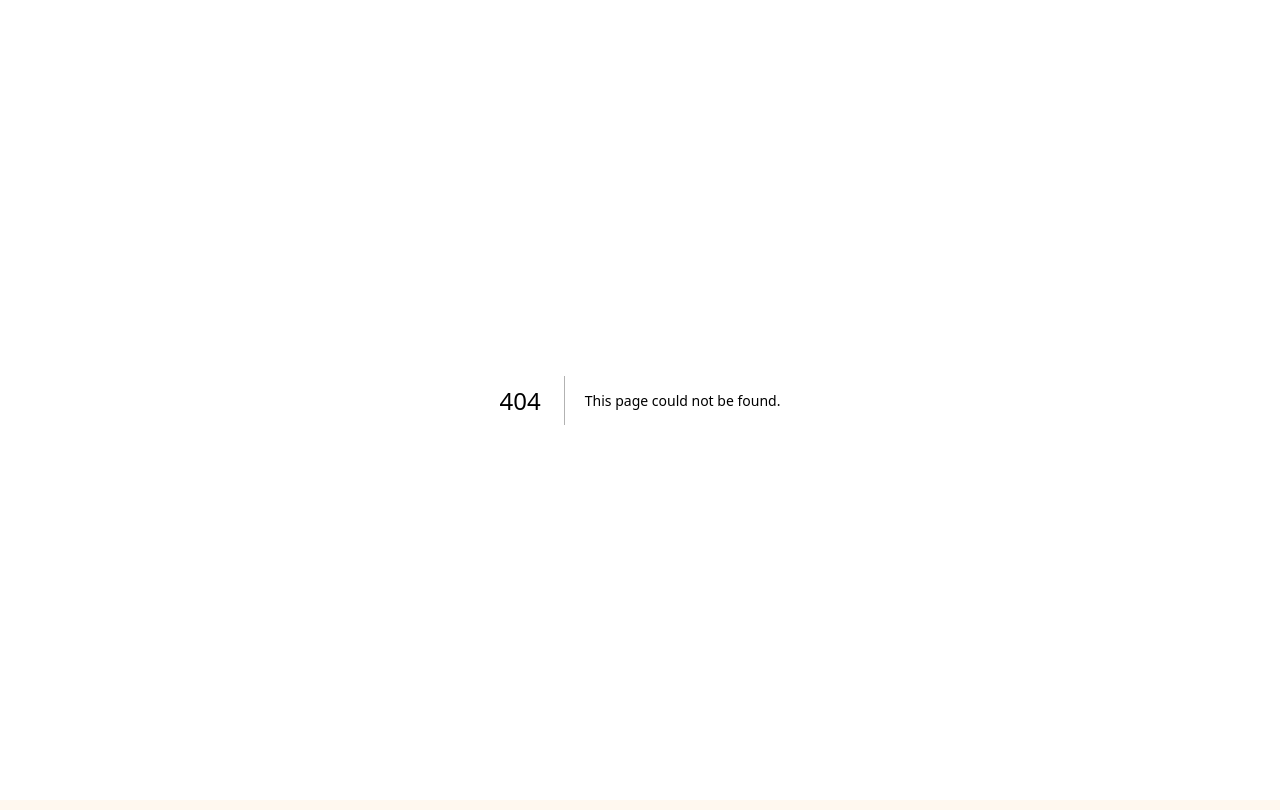
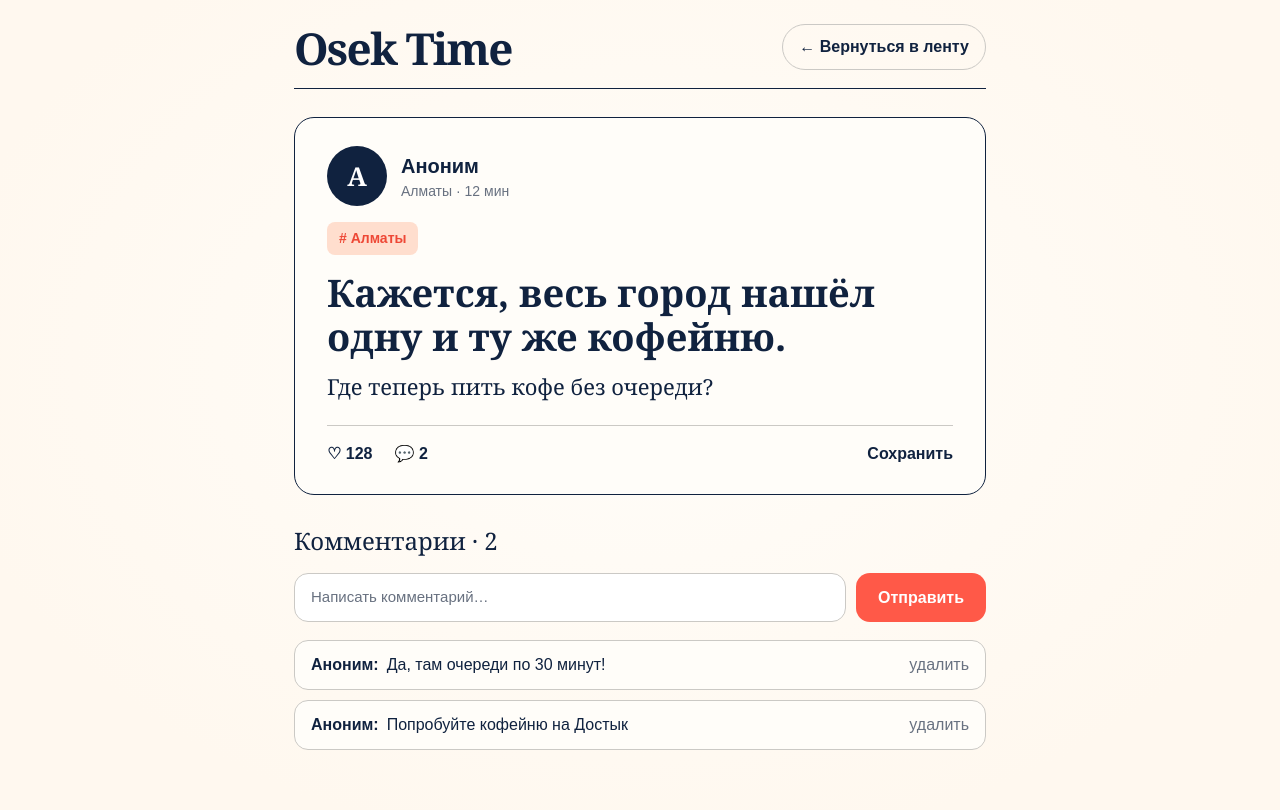
Before and after one commit to Mi11a-z/Osek-time, a Next.js app: page /post/1 in a window 1280 px wide. Before the commit this address had no page. Built offline with nearby package versions, Linux system fonts and the light colour scheme.

Commit message:
сделел так чтобы  у постов был отдельное окно когда на них нажимаешь нужна страница с адресом

```diff
--- a/src/app/globals.css
+++ b/src/app/globals.css
@@ -1323,3 +1323,6 @@ textarea::placeholder {
     animation: none;
   }
 }
+
+.post-card.is-clickable { cursor: pointer; transition: box-shadow 0.2s ease; }
+.post-card.is-clickable:hover { box-shadow: 0 6px 20px rgba(16, 34, 63, 0.12); }
--- a/src/app/page.tsx
+++ b/src/app/page.tsx
@@ -42,7 +42,7 @@ function PostAuthor({ named = false, city, minutes }: { named?: boolean; city: s
         <span className="author-name">{named ? "Айдана" : "Аноним"}</span>
         <span className="post-meta">{city}<span aria-hidden="true"> · </span>{minutes} мин</span>
       </div>
-      <button type="button" className="icon-button post-menu" aria-label="Действия с публикацией"><Icon name="more" /></button>
+      <button type="button" className="icon-button post-menu" aria-label="Действия с публикацией" onClick={(e) => e.stopPropagation()}><Icon name="more" /></button>
     </header>
   );
 }
@@ -79,7 +79,10 @@ function PostActions({
   };
 
   return (
-    <div style={{ display: "flex", flexDirection: "column", width: "100%" }}>
+    <div
+      style={{ display: "flex", flexDirection: "column", width: "100%" }}
+      onClick={(e) => e.stopPropagation()}
+    >
       <footer className={`post-actions${separated ? " post-actions-separated" : ""}`}>
         <button
           type="button"
@@ -176,6 +179,8 @@ export default function Home() {
   ];
 
   const cities = ["Все города", "Алматы", "Астана", "Шымкент"];
+
+  const openPost = (id: number) => router.push(`/post/${id}`);
 
   const handlePublish = () => {
     if (!postText.trim()) {
@@ -298,7 +303,7 @@ export default function Home() {
       </section>
 
       <section className="feed-grid" aria-label="Лента публикаций">
-        <article className="post-card featured-post">
+        <article className="post-card featured-post is-clickable" onClick={() => openPost(1)}>
           <PostAuthor city="Алматы" minutes={12} />
           <span className="city-tag"># Алматы</span>
           <blockquote className="featured-body">
@@ -308,11 +313,11 @@ export default function Home() {
               <p className="featured-question">Где теперь пить кофе без очереди?</p>
             </div>
           </blockquote>
-          <PostActions likes={128} separated />
+          <PostActions likes={128} initialComments={["Да, там очереди по 30 минут!", "Попробуйте кофейню на Достык"]} separated />
         </article>
 
         <div className="secondary-posts">
-          <article className="post-card photo-post">
+          <article className="post-card photo-post is-clickable" onClick={() => openPost(2)}>
             <PostAuthor named city="Алматы" minutes={28} />
             <span className="city-tag"># Алматы</span>
             <p className="post-copy">Вечерний Алматы — отдельный вид любви. Делитесь любимыми маршрутами для прогулок.</p>
@@ -326,7 +331,7 @@ export default function Home() {
             />
             <PostActions likes={86} />
           </article>
-          <article className="post-card short-post">
+          <article className="post-card short-post is-clickable" onClick={() => openPost(3)}>
             <PostAuthor city="Астана" minutes={45} />
             <span className="city-tag"># Астана</span>
             <p className="post-copy">Какой район вы бы выбрали для жизни и почему?</p>
@@ -337,8 +342,3 @@ export default function Home() {
     </main>
   );
 }
-<PostActions
-  likes={128}
-  initialComments={["Да, там очереди по 30 минут!", "Попробуйте кофейню на Достык"]}
-  separated
-/>
--- /dev/null
+++ b/src/app/post/[id]/page.tsx
@@ -0,0 +1,126 @@
+"use client";
+
+import { useState } from "react";
+import Image from "next/image";
+import Link from "next/link";
+import { useParams } from "next/navigation";
+import { posts, type Post } from "../../posts";
+import "./post.css";
+
+function PostView({ post }: { post: Post }) {
+  const [likes, setLikes] = useState(post.likes);
+  const [isLiked, setIsLiked] = useState(false);
+  const [isSaved, setIsSaved] = useState(false);
+  const [comments, setComments] = useState<string[]>(post.comments);
+  const [input, setInput] = useState("");
+
+  const handleLike = () => {
+    setIsLiked(!isLiked);
+    setLikes((prev) => (isLiked ? prev - 1 : prev + 1));
+  };
+
+  const handleAddComment = (e: React.FormEvent) => {
+    e.preventDefault();
+    if (!input.trim()) return;
+    setComments([...comments, input.trim()]);
+    setInput("");
+  };
+
+  const handleDelete = (index: number) => {
+    setComments(comments.filter((_, i) => i !== index));
+  };
+
+  return (
+    <main className="pd-shell">
+      <header className="pd-masthead">
+        <Link href="/" className="pd-wordmark">Osek Time</Link>
+        <Link href="/" className="pd-back">← Вернуться в ленту</Link>
+      </header>
+
+      <article className="pd-card">
+        <header className="pd-author">
+          {post.named ? (
+            <Image className="pd-avatar" src="/images/aidana-avatar.svg" alt="" width={60} height={60} />
+          ) : (
+            <span className="pd-avatar pd-avatar-anon">А</span>
+          )}
+          <div>
+            <span className="pd-name">{post.author}</span>
+            <span className="pd-meta">{post.city} · {post.minutes} мин</span>
+          </div>
+        </header>
+
+        <span className="pd-tag"># {post.city}</span>
+
+        <p className={post.question ? "pd-text pd-text-big" : "pd-text"}>{post.text}</p>
+        {post.question && <p className="pd-question">{post.question}</p>}
+
+        {post.image && (
+          <Image
+            className="pd-photo"
+            src={post.image}
+            alt={post.imageAlt ?? ""}
+            width={2172}
+            height={724}
+            sizes="(max-width: 800px) 100vw, 900px"
+          />
+        )}
+
+        <footer className="pd-actions">
+          <button type="button" onClick={handleLike} className={`pd-action ${isLiked ? "is-liked" : ""}`} aria-pressed={isLiked}>
+            {isLiked ? "♥" : "♡"} {likes}
+          </button>
+          <span className="pd-action-static">💬 {comments.length}</span>
+          <button type="button" onClick={() => setIsSaved(!isSaved)} className={`pd-action pd-save ${isSaved ? "is-saved" : ""}`} aria-pressed={isSaved}>
+            {isSaved ? "Сохранено" : "Сохранить"}
+          </button>
+        </footer>
+      </article>
+
+      <section className="pd-comments" aria-label="Комментарии">
+        <h2 className="pd-comments-title">Комментарии · {comments.length}</h2>
+
+        <form onSubmit={handleAddComment} className="pd-form">
+          <input
+            type="text"
+            value={input}
+            onChange={(e) => setInput(e.target.value)}
+            placeholder="Написать комментарий…"
+            aria-label="Текст комментария"
+          />
+          <button type="submit">Отправить</button>
+        </form>
+
+        {comments.length === 0 ? (
+          <p className="pd-empty">Пока нет комментариев. Напишите первый!</p>
+        ) : (
+          <ul className="pd-comment-list">
+            {comments.map((c, i) => (
+              <li key={i} className="pd-comment">
+                <span className="pd-comment-author">Аноним:</span>
+                <span className="pd-comment-text">{c}</span>
+                <button type="button" onClick={() => handleDelete(i)}>удалить</button>
+              </li>
+            ))}
+          </ul>
+        )}
+      </section>
+    </main>
+  );
+}
+
+export default function PostPage() {
+  const params = useParams<{ id: string }>();
+  const post = posts.find((p) => p.id === Number(params.id));
+
+  if (!post) {
+    return (
+      <main className="pd-shell">
+        <p className="pd-empty">Пост не найден.</p>
+        <Link href="/" className="pd-back">← Вернуться в ленту</Link>
+      </main>
+    );
+  }
+
+  return <PostView post={post} />;
+}
--- /dev/null
+++ b/src/app/post/[id]/post.css
@@ -0,0 +1,74 @@
+.pd-shell { max-width: 820px; margin: 0 auto; padding: 24px 5% 60px; }
+
+.pd-masthead {
+  display: flex; justify-content: space-between; align-items: flex-end;
+  padding-bottom: 18px; margin-bottom: 28px; border-bottom: 1.5px solid var(--ink);
+}
+.pd-wordmark {
+  font-family: Georgia, "Times New Roman", serif; font-size: 44px; font-weight: 800;
+  letter-spacing: -0.04em; line-height: 1; color: var(--ink); text-decoration: none;
+}
+.pd-back {
+  display: inline-block; color: var(--ink); font-weight: 700; text-decoration: none;
+  padding: 10px 16px; border: 1px solid var(--line); border-radius: 999px;
+}
+.pd-back:hover { border-color: var(--coral); color: var(--coral-deep); }
+
+.pd-card {
+  padding: 28px 32px; border: 1.5px solid var(--ink);
+  border-radius: 20px; background: #fffdf9;
+}
+.pd-author { display: flex; align-items: center; gap: 14px; margin-bottom: 16px; }
+.pd-avatar { width: 60px; height: 60px; border-radius: 50%; object-fit: cover; flex-shrink: 0; }
+.pd-avatar-anon {
+  display: flex; align-items: center; justify-content: center;
+  background: var(--ink); color: #fff; font-family: Georgia, serif; font-size: 26px; font-weight: 700;
+}
+.pd-name { display: block; font-weight: 800; font-size: 20px; }
+.pd-meta { display: block; color: var(--muted); font-size: 14px; }
+
+.pd-tag {
+  display: inline-block; padding: 6px 12px; border-radius: 8px;
+  background: var(--peach); color: var(--coral-deep); font-weight: 700; font-size: 14px;
+}
+.pd-text { margin: 16px 0 0; font-size: 20px; line-height: 1.5; }
+.pd-text-big { font-family: Georgia, serif; font-size: 38px; font-weight: 800; line-height: 1.15; }
+.pd-question { margin: 12px 0 0; font-family: Georgia, serif; font-size: 22px; }
+.pd-photo { display: block; width: 100%; height: auto; margin-top: 18px; border-radius: 14px; }
+
+.pd-actions {
+  display: flex; align-items: center; gap: 22px;
+  margin-top: 22px; padding-top: 16px; border-top: 1px solid var(--line);
+}
+.pd-action { border: none; background: transparent; font-weight: 700; font-size: 16px; cursor: pointer; }
+.pd-action:hover, .pd-action.is-liked, .pd-action.is-saved { color: var(--coral-deep); }
+.pd-action-static { font-weight: 700; font-size: 16px; }
+.pd-save { margin-left: auto; }
+
+.pd-comments { margin-top: 28px; }
+.pd-comments-title { font-family: Georgia, serif; font-size: 24px; margin: 0 0 14px; }
+.pd-form { display: flex; gap: 10px; margin-bottom: 18px; }
+.pd-form input {
+  flex: 1; padding: 12px 16px; border: 1px solid var(--line);
+  border-radius: 14px; background: #fff; font-size: 15px; outline: none;
+}
+.pd-form input:focus { border-color: var(--coral); }
+.pd-form button {
+  padding: 12px 22px; border: none; border-radius: 14px;
+  background: var(--coral); color: #fff; font-weight: 700; cursor: pointer;
+}
+.pd-comment-list { list-style: none; margin: 0; padding: 0; display: grid; gap: 10px; }
+.pd-comment {
+  display: flex; align-items: baseline; gap: 8px; flex-wrap: wrap;
+  padding: 12px 16px; border: 1px solid var(--line); border-radius: 14px; background: #fffdf9;
+}
+.pd-comment-author { font-weight: 700; }
+.pd-comment-text { flex: 1; }
+.pd-comment button { border: none; background: none; color: var(--muted); cursor: pointer; }
+.pd-empty { padding: 30px 0; text-align: center; color: var(--muted); }
+
+@media (max-width: 650px) {
+  .pd-card { padding: 20px; }
+  .pd-text-big { font-size: 28px; }
+  .pd-wordmark { font-size: 32px; }
+}
--- /dev/null
+++ b/src/app/posts.ts
@@ -0,0 +1,49 @@
+export type Post = {
+  id: number;
+  named: boolean;
+  author: string;
+  city: string;
+  minutes: number;
+  text: string;
+  question?: string;
+  image?: string;
+  imageAlt?: string;
+  likes: number;
+  comments: string[];
+};
+
+export const posts: Post[] = [
+  {
+    id: 1,
+    named: false,
+    author: "Аноним",
+    city: "Алматы",
+    minutes: 12,
+    text: "Кажется, весь город нашёл одну и ту же кофейню.",
+    question: "Где теперь пить кофе без очереди?",
+    likes: 128,
+    comments: ["Да, там очереди по 30 минут!", "Попробуйте кофейню на Достык"],
+  },
+  {
+    id: 2,
+    named: true,
+    author: "Айдана",
+    city: "Алматы",
+    minutes: 28,
+    text: "Вечерний Алматы — отдельный вид любви. Делитесь любимыми маршрутами для прогулок.",
+    image: "/images/almaty-evening.png",
+    imageAlt: "Вечерний Алматы на фоне заснеженных гор в розовом свете заката",
+    likes: 86,
+    comments: [],
+  },
+  {
+    id: 3,
+    named: false,
+    author: "Аноним",
+    city: "Астана",
+    minutes: 45,
+    text: "Какой район вы бы выбрали для жизни и почему?",
+    likes: 54,
+    comments: [],
+  },
+];
```
